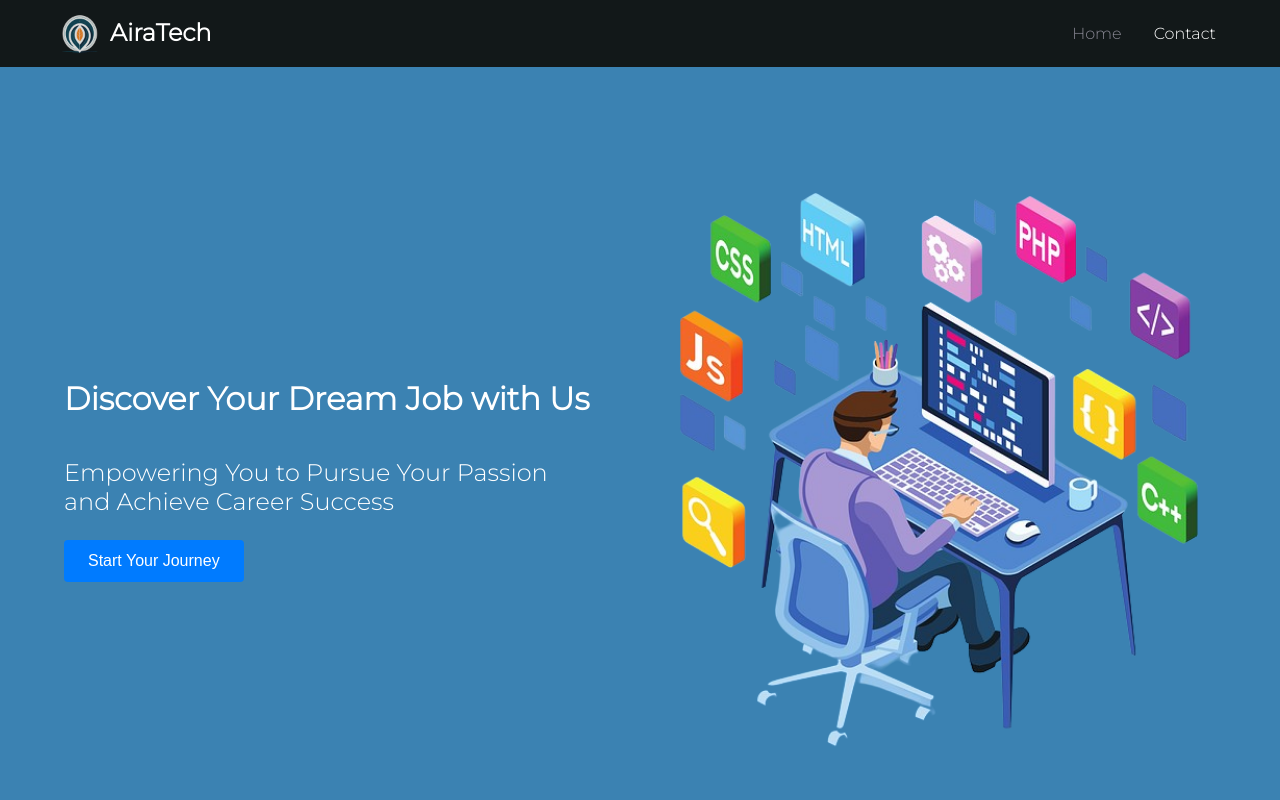
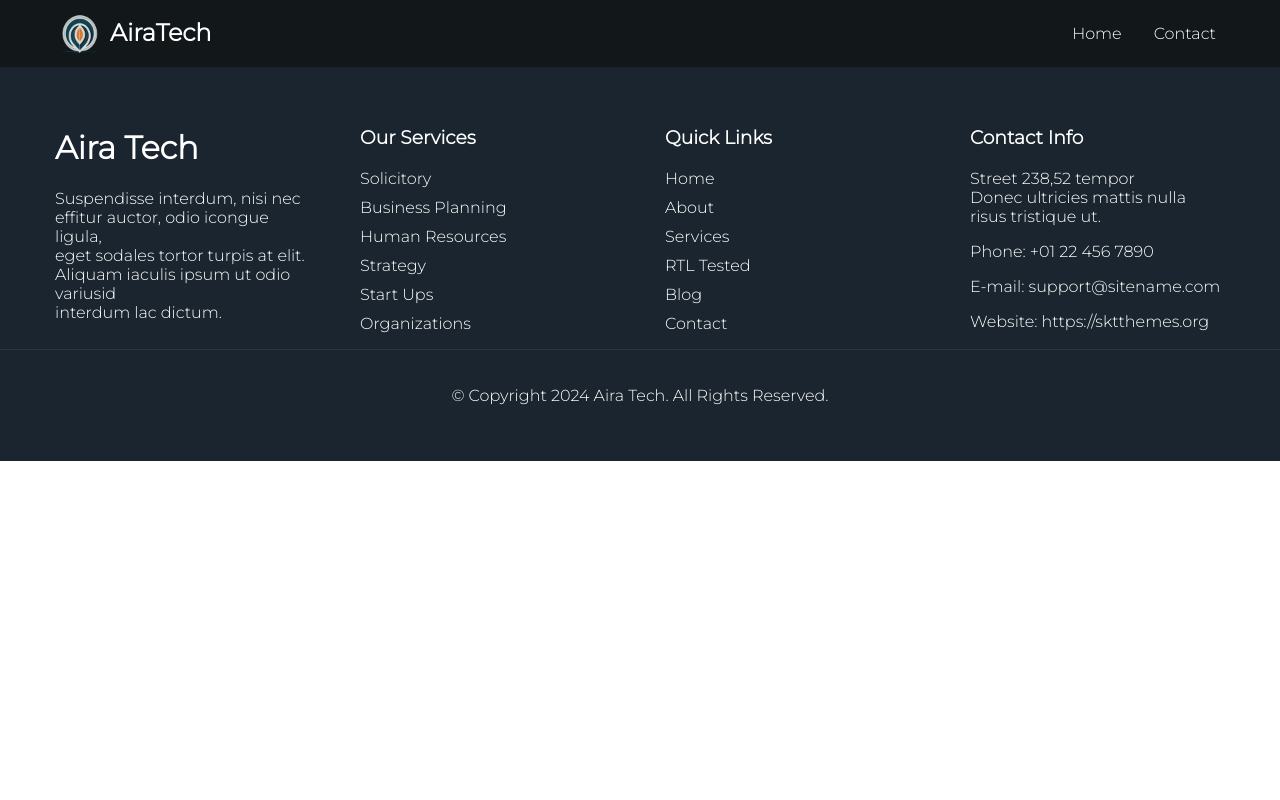
Before and after one commit to dineshdvn123/aira_tech, a React (Create React App) app: page / in a window 1280 px wide. Shown: the top 800 px of the page. Built offline with nearby package versions, Linux system fonts and the light colour scheme.

Commit message:
navigation_issue

```diff
--- a/package.json
+++ b/package.json
@@ -1,5 +1,5 @@
 {
-  "homepage": "http://dineshdvn123.github.io/",
+  "homepage": "http://dineshdvn123.github.io/aira_tech/home",
   "name": "aira_tech",
   "version": "0.1.0",
   "private": true,
--- a/src/App.js
+++ b/src/App.js
@@ -9,7 +9,7 @@ function App() {
     <div className="App">
       <NavBar />
       <Routes>
-        <Route path="/" element={<LandingPage />} />
+        <Route path="/home" element={<LandingPage />} />
         <Route path="/contact" element={<ContactUs />} />
       </Routes>
       <Footer />
--- a/src/components/NavBar/NavBar.js
+++ b/src/components/NavBar/NavBar.js
@@ -21,7 +21,7 @@ const NavBar = () => {
             </div>
             <ul className={menuOpen ? "open" : ""}>
                 <li>
-                    <NavLink to="/">Home</NavLink>
+                    <NavLink to="/home">Home</NavLink>
                 </li>
                 {/* <li>
                     <NavLink to="/services">Services</NavLink>
```
